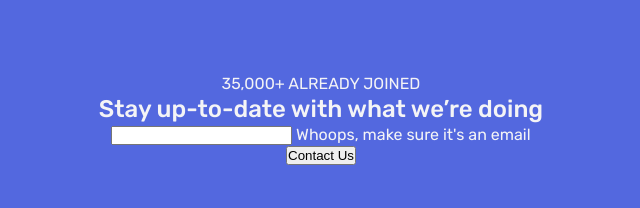
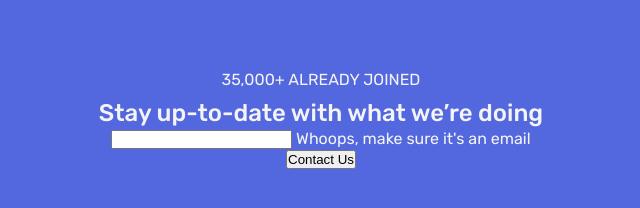
Before and after one commit to ereljapco/frontendmentor, a plain HTML site: page bookmark-landing-page/index.html in a window 1280 px wide. Shown: the part 4837-5045 px from the top of the page, 319-959 px from the left. Drawn offline with Linux system fonts and the light colour scheme.

Commit message:
style(contact): set display of `.__text` to block and add margin-bottom

```diff
--- a/bookmark-landing-page/css/main.css
+++ b/bookmark-landing-page/css/main.css
@@ -445,7 +445,9 @@ Contact
 }
 
 .contact__text {
+  display: block;
   text-transform: uppercase;
+  margin-bottom: 0.5rem;
 }
 
 .contact__title {
```
